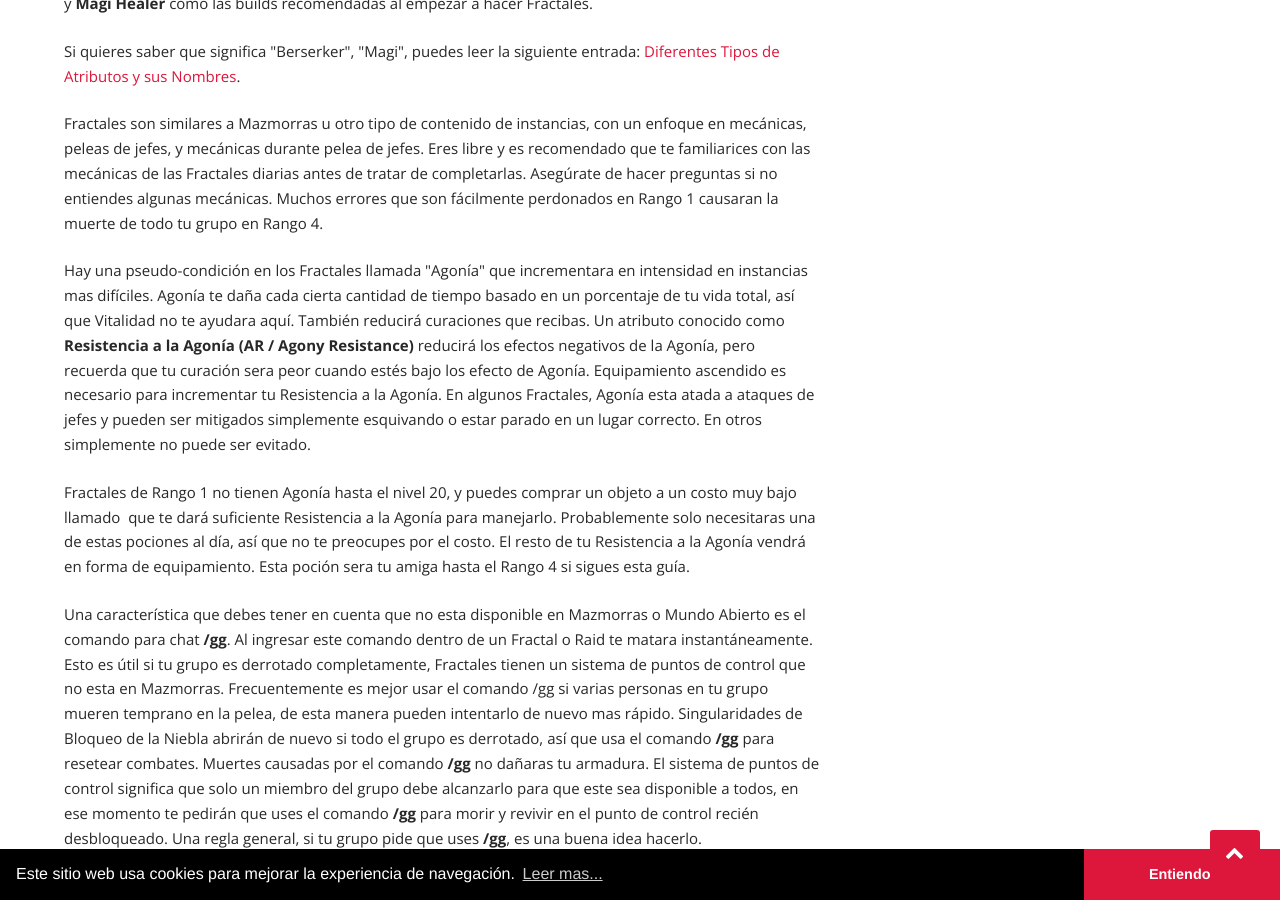
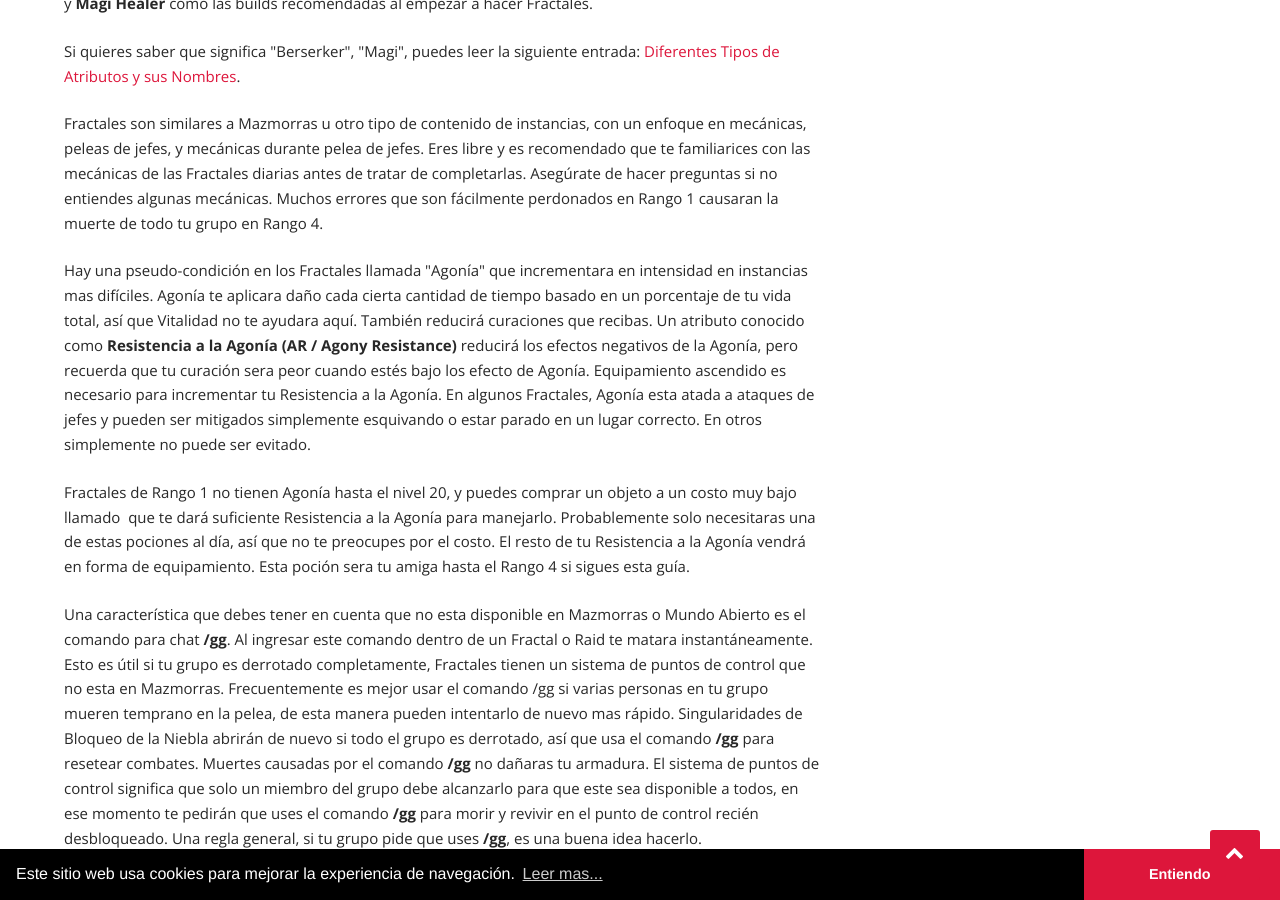
Before and after one commit to ACast59/GW2Guias, a Jekyll site: the page built from _posts/2018-09-07-fractales-de-la-niebla-para-principiantes.md, in a window 1280 px wide and 900 px high, scrolled down 3437 px. Built offline with Jekyll 4.4.1, drawn with Linux system fonts in a browser that asks for light colours; a script that is not in the unit is left out; comment, search, counter and statistics services are not loaded.

Commit message:
Update 2018-09-07-fractales-de-la-niebla-para-principiantes.md

```diff
--- a/_posts/2018-09-07-fractales-de-la-niebla-para-principiantes.md
+++ b/_posts/2018-09-07-fractales-de-la-niebla-para-principiantes.md
@@ -66,7 +66,7 @@ tags:       [Fractals]
 
 <p>Fractales son similares a Mazmorras u otro tipo de contenido de instancias, con un enfoque en mecánicas, peleas de jefes, y mecánicas durante pelea de jefes. Eres libre y es recomendado que te familiarices con las mecánicas de las Fractales diarias antes de tratar de completarlas. Asegúrate de hacer preguntas si no entiendes algunas mecánicas. Muchos errores que son fácilmente perdonados en Rango 1 causaran la muerte de todo tu grupo en Rango 4.</p>
 
-<p>Hay una pseudo-condición en los Fractales llamada "Agonía" que incrementara en intensidad en instancias mas difíciles. Agonía te daña cada cierta cantidad de tiempo basado en un porcentaje de tu vida total, así que Vitalidad no te ayudara aquí. También reducirá curaciones que recibas. Un atributo conocido como <strong>Resistencia a la Agonía (AR / Agony Resistance)</strong> reducirá los efectos negativos de la Agonía, pero recuerda que tu curación sera peor cuando estés bajo los efecto de Agonía. Equipamiento ascendido es necesario para incrementar tu Resistencia a la Agonía. En algunos Fractales, Agonía esta atada a ataques de jefes y pueden ser mitigados simplemente esquivando o estar parado en un lugar correcto. En otros simplemente no puede ser evitado.</p>
+<p>Hay una pseudo-condición en los Fractales llamada "Agonía" que incrementara en intensidad en instancias mas difíciles. Agonía te aplicara daño cada cierta cantidad de tiempo basado en un porcentaje de tu vida total, así que Vitalidad no te ayudara aquí. También reducirá curaciones que recibas. Un atributo conocido como <strong>Resistencia a la Agonía (AR / Agony Resistance)</strong> reducirá los efectos negativos de la Agonía, pero recuerda que tu curación sera peor cuando estés bajo los efecto de Agonía. Equipamiento ascendido es necesario para incrementar tu Resistencia a la Agonía. En algunos Fractales, Agonía esta atada a ataques de jefes y pueden ser mitigados simplemente esquivando o estar parado en un lugar correcto. En otros simplemente no puede ser evitado.</p>
 
 <p>Fractales de Rango 1 no tienen Agonía hasta el nivel 20, y puedes comprar un objeto a un costo muy bajo llamado <span class="embed-link"><span data-armory-embed="items" data-armory-ids="70596" data-armory-inline-text="wiki" data-armory-size="24"></span></span> que te dará suficiente Resistencia a la Agonía para manejarlo. Probablemente solo necesitaras una de estas pociones al día, así que no te preocupes por el costo. El resto de tu Resistencia a la Agonía vendrá en forma de equipamiento. Esta poción sera tu amiga hasta el Rango 4 si sigues esta guía.</p>
 
```
